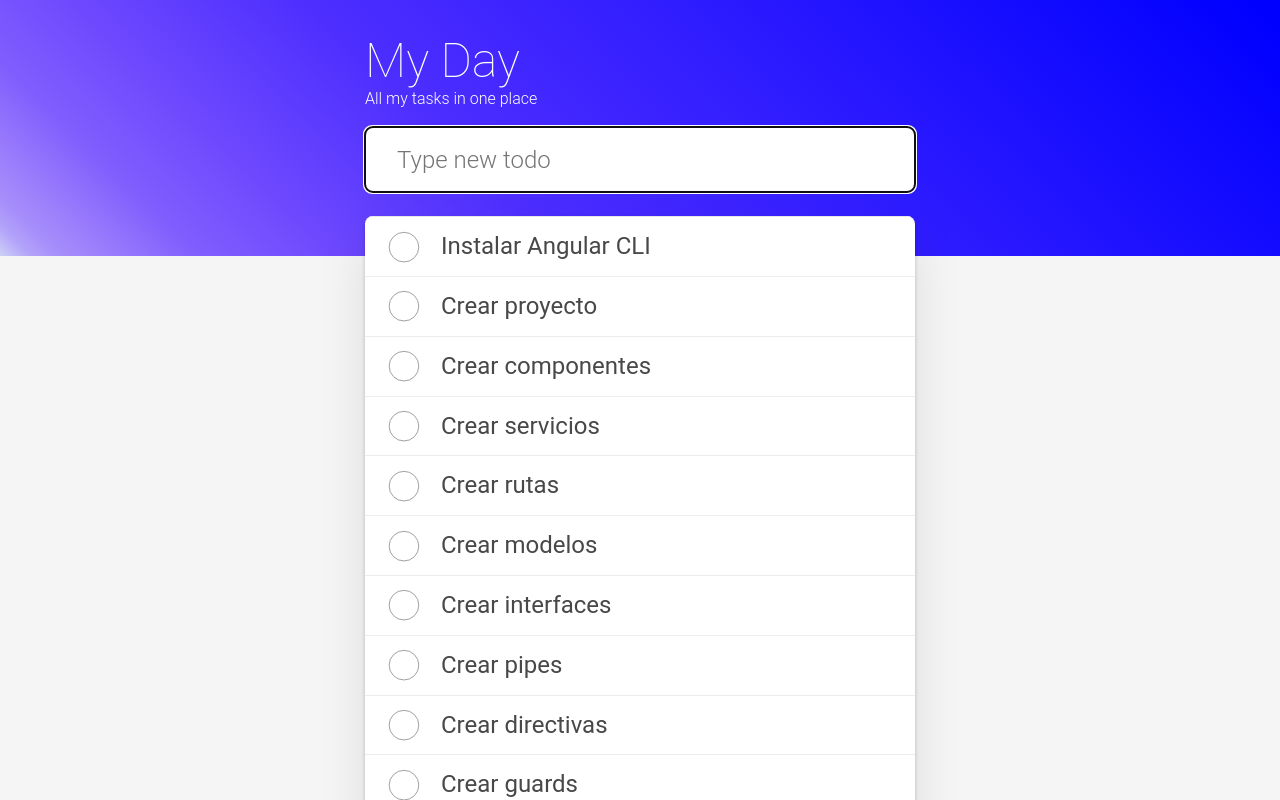
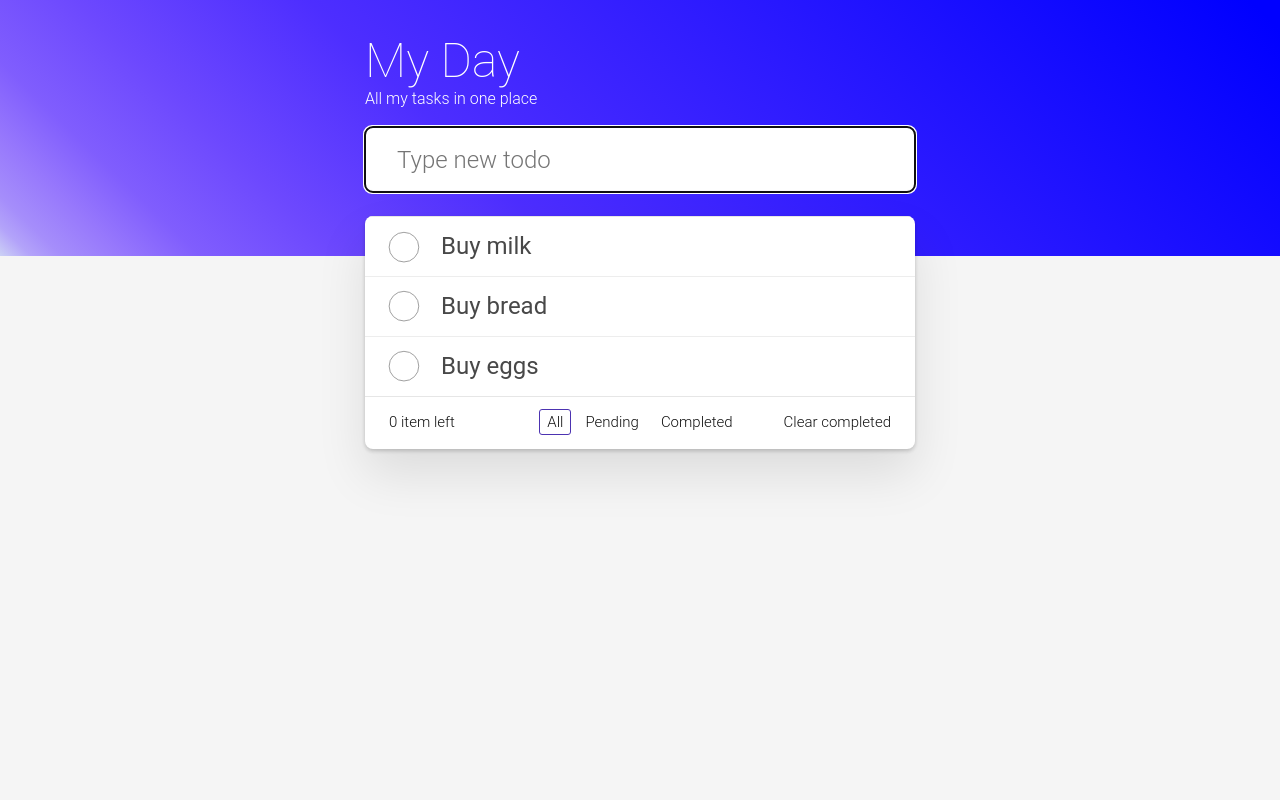
Before and after one commit to EstebanMa12/todoapp, an Angular app: page / in a window 1280 px wide. Shown: the top 800 px of the page. Built offline with nearby package versions, Linux system fonts and the light colour scheme.

Commit message:
Refactor task completion logic and add task title to HTML template

```diff
--- /dev/null
+++ b/src/app/models/task.model.ts
@@ -0,0 +1,5 @@
+export interface Task {
+  id: number;
+  title: string;
+  completed: boolean;
+}
--- a/src/app/pages/home/home.component.html
+++ b/src/app/pages/home/home.component.html
@@ -17,15 +17,16 @@
     <!-- This section should be hidden by default and shown when there are todos -->
     <section class="main">
       <ul class="todo-list">
-        <li *ngFor="let task of tasks(); index as i" [ngClass]="{'completed': isCompleted}">
+        <li *ngFor="let task of tasks(); index as i"
+        [ngClass]="{'completed': task.completed}">
           <div class="view">
-            <input class="toggle" type="checkbox" (click)="completedTask()"/>
-            <label>{{ task}}</label>
+            <input class="toggle" type="checkbox" (click)="completedTask(i)"/>
+            <label>{{ task.title }}</label>
             <button class="destroy" (click)="deleteTask(i)"></button>
           </div>
           <input class="edit" value="Buy a unicorn" />
         </li>
-        <li class="completed">
+        <!-- <li class="completed">
           <div class="view">
             <input class="toggle" type="checkbox" checked />
             <label>Learn JavaScript</label>
@@ -48,7 +49,7 @@
             <button class="destroy"></button>
           </div>
           <input class="edit" value="Make dishes" />
-        </li>
+        </li> -->
 
       </ul>
     </section>
--- a/src/app/pages/home/home.component.ts
+++ b/src/app/pages/home/home.component.ts
@@ -1,5 +1,7 @@
 import { Component, signal } from '@angular/core';
 import { CommonModule } from '@angular/common';
+import { Task } from '../../models/task.model';
+import { log } from 'console';
 
 @Component({
   selector: 'app-home',
@@ -9,30 +11,55 @@ import { CommonModule } from '@angular/common';
   styleUrl: './home.component.sass'
 })
 export class HomeComponent {
-  tasks = signal([
-    'Instalar Angular CLI',
-    'Crear proyecto',
-    'Crear componentes',
-    'Crear servicios',
-    'Crear rutas',
-    'Crear modelos',
-    'Crear interfaces',
-    'Crear pipes',
-    'Crear directivas',
-    'Crear guards',
-  ])
+  tasks = signal<Task[]>([
+    {
+      id: 1,
+      title: 'Buy milk',
+      completed: false,
+    },
+    {
+      id: 2,
+      title: 'Buy bread',
+      completed: false,
+    },
+    {
+      id: 3,
+      title: 'Buy eggs',
+      completed: false,
+    },
+  ]);
+  taskIdCounter = this.tasks.length+1;
   changeHandler(event: Event) {
     const input = event.target as HTMLInputElement;
     const newTask = input.value;
+    this.addTask(newTask);
+    input.value = '';
+  }
+  addTask(title: string){
+    const newTask = {
+      id: this.taskIdCounter,
+      title,
+      completed: false,
+    };
     this.tasks.update((tasks) => [...tasks, newTask]);
+    this.taskIdCounter++;
   }
   deleteTask(index:number){
-    this.tasks.update((tasks) => tasks.filter((task, i) => i !== index));
+    this.tasks.update((tasks) => tasks.filter((_, i) => i !== index));
   }
-  isCompleted = false;
-  completedTask(){
-    this.isCompleted = !this.isCompleted;
+  completedTask(index: number){
+    this.tasks.update((tasks) =>
+    tasks.map((task, position) => {
+      if (position === index) {
+
+        return {
+          ...task,
+          completed: !task.completed,
+        };
+      }
+      return task;
+    })
+  );
   }
 
-
 }
--- a/src/app/pages/labs/labs.component.ts
+++ b/src/app/pages/labs/labs.component.ts
@@ -14,7 +14,9 @@ import {FormsModule} from '@angular/forms'
 export class LabsComponent {
   welcome = 'Hola!';
   tasks = signal([
-    'Instalar Angular CLI',
+    {id: Date.now(),
+    title: 'Instalar Angular CLI',
+    completed: false},
     'Crear proyecto',
     'Crear componentes',
     'Crear servicios',
```
